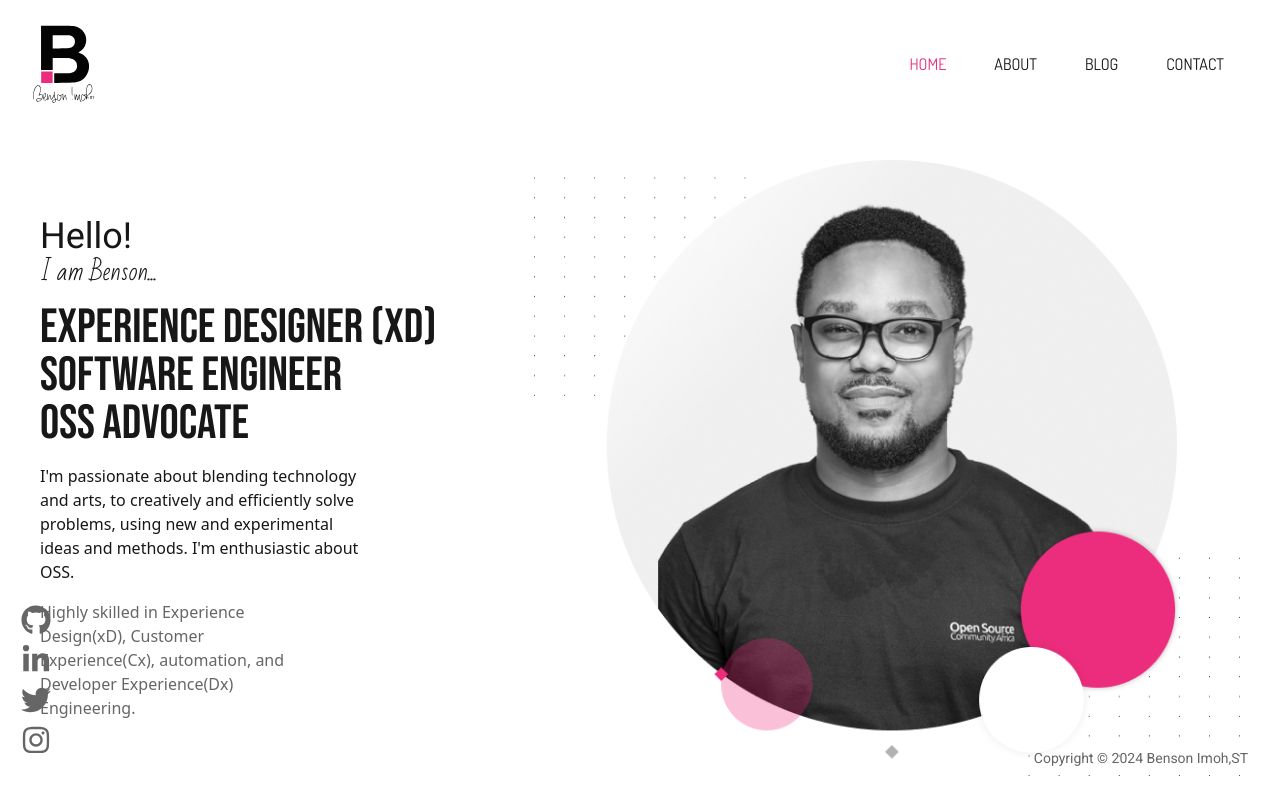
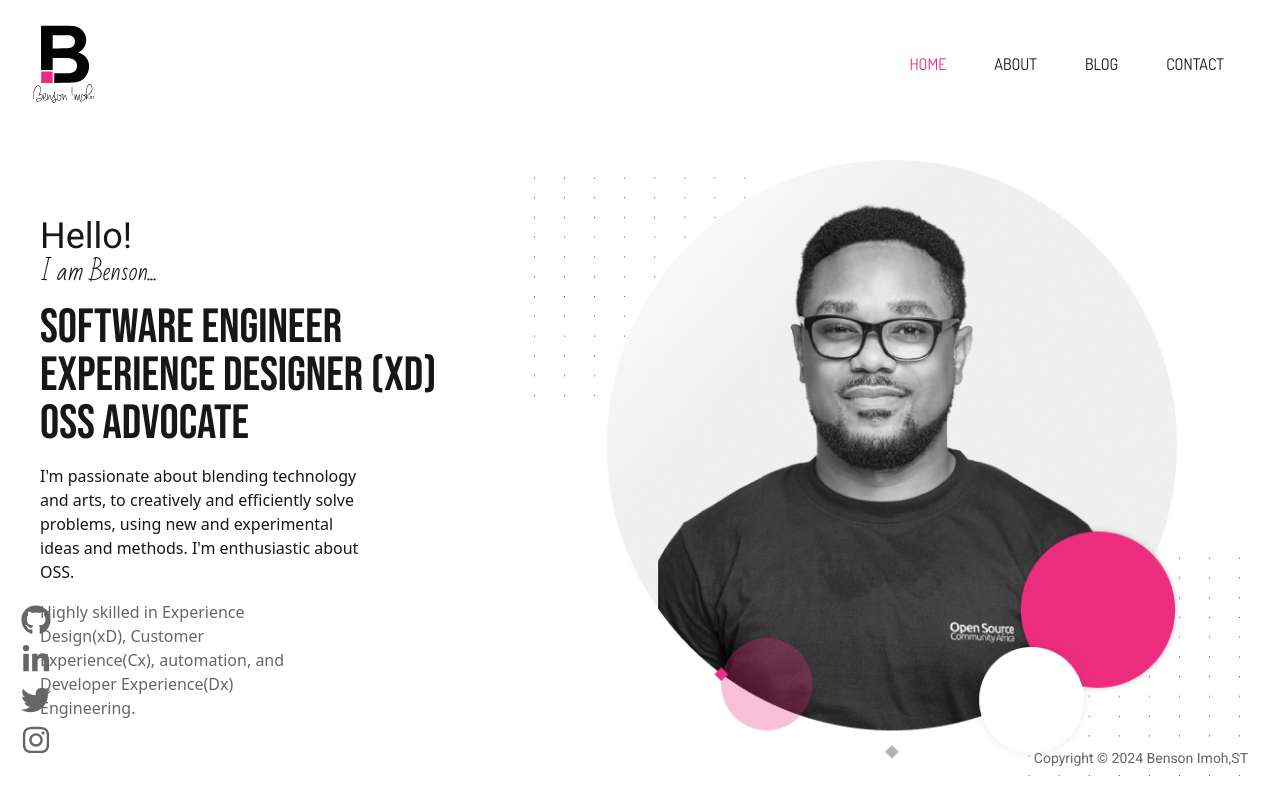
Before and after one commit to stbensonimoh/official-website, a Next.js app: page / in a window 1280 px wide. Built offline with nearby package versions, Linux system fonts and the light colour scheme.

Commit message:
style: Reorder the content on the homepage

```diff
--- a/src/app/page.tsx
+++ b/src/app/page.tsx
@@ -8,8 +8,8 @@ export default function Home() {
           <h3 className="text-4xl font-roboto">Hello!</h3>
           <h4 className="text-2xl font-badscript">I am Benson...</h4>
           <h1 className="font-bebas my-4 lg:text-3xl xl:text-5xl">
+            Software Engineer <br />
             Experience Designer (xD) <br />
-            Software Engineer <br />
             OSS Advocate
           </h1>
           <p className="xl:w-4/5">
@@ -30,10 +30,10 @@ export default function Home() {
         {/* <Logo className="w-24" /> */}
         <img src="images/front-image.png" className="my-12" />
         <div className="bg-black text-white py-3 px-8 border-bensonpink border-l-8 font-dosis text-lg text-center w-3/4 mb-2">
-          EXPERIENCE DESIGNER
+          SOFTWARE ENGINEER
         </div>
         <div className="bg-black text-white py-3 px-8 border-bensonpink border-l-8 font-dosis text-lg text-center w-3/4 mb-2">
-          SOFTWARE ENGINEER
+          EXPERIENCE DESIGNER
         </div>
         <div className="bg-black text-white py-3 px-8 border-bensonpink border-l-8 font-dosis text-lg text-center w-3/4">
           OSS ADVOCATE
```
